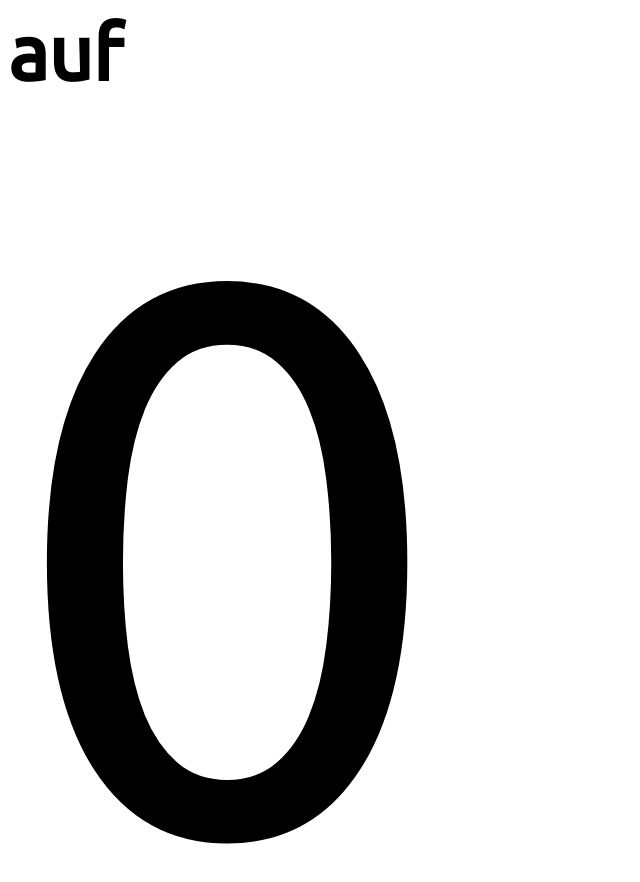
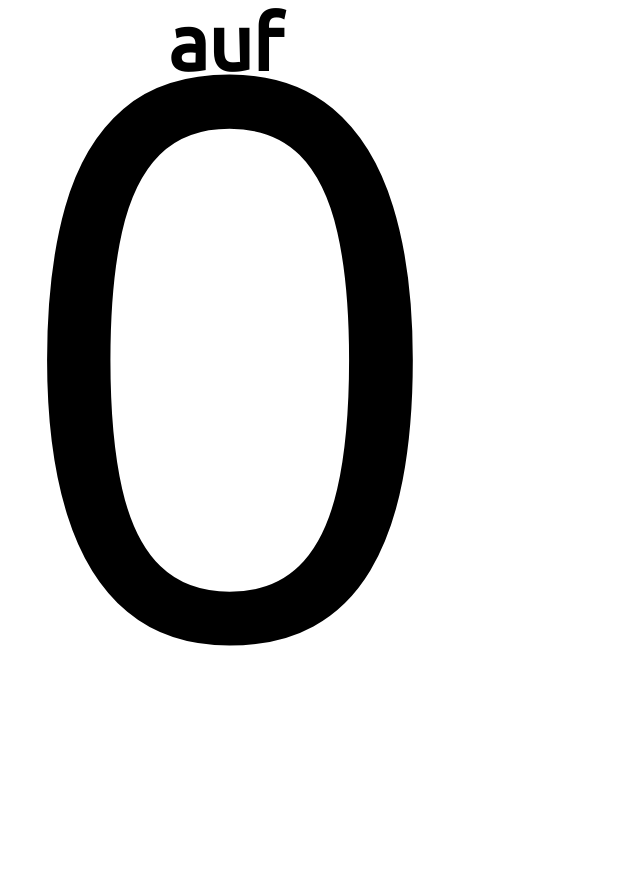
Before and after one commit to auf0/auf0.github.io, a plain HTML site: page index.html in a window 1280 px wide. Shown: the whole page, without its empty margins (0-640 px from the left). After the commit the page ends 800 px from the top, so only its background shows below. Drawn offline with nearby package versions, Linux system fonts and the light colour scheme.

Commit message:
1st version

```diff
--- a/layout/auf0.css
+++ b/layout/auf0.css
@@ -5,17 +5,20 @@ font-color: #000;
 }
 
 h1 {
-	font-size: 777px;
+	    font-size: 777px;
     font-weight: lighter;
-    margin-top: 0px;
+    margin-top: -200px;
     margin-bottom: 0px;
-    font-family: 'Ubuntu', sans-serif;
+    font-family: 'Open Sans', sans-serif;
+    position: absolute;
 }
 
 p {
 	font-size: 77px;
-	font-weight: bold;
-	margin-bottom: 0px;
-	margin-top: 0px;
-	font-family: 'Ubuntu', sans-serif;
+    font-weight: bold;
+    margin-bottom: -40px;
+    margin-top: -10px;
+    margin-left: 160px;
+    font-family: 'Ubuntu', sans-serif;
+    position: absolute;
 }
```
